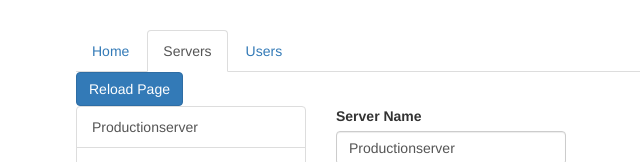
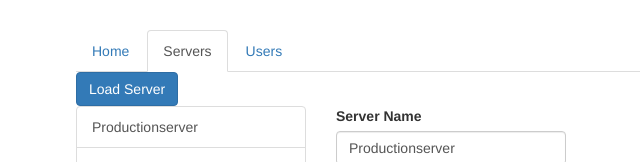
Before and after one commit to Timmesh/javaplayground, an Angular app in the folder Angular/UdemyCourse/routing-start/: page /servers in a window 1280 px wide. Shown: the top 162 px of the page, without its empty margins (189-829 px from the left). Built offline with nearby package versions, Linux system fonts and the light colour scheme.

Commit message:
Passing Query Parameters and Fragments

```diff
--- a/Angular/UdemyCourse/routing-start/src/app/app.module.ts
+++ b/Angular/UdemyCourse/routing-start/src/app/app.module.ts
@@ -16,7 +16,8 @@ const appRoutes: Routes = [
   { path: '', component: HomeComponent },
   { path: 'users', component: UsersComponent },
   { path: 'users/:id/:name', component: UserComponent },
-  { path: 'servers', component: ServersComponent }
+  { path: 'servers', component: ServersComponent },
+  { path: 'servers/:id/edit', component: ServerComponent }
 ];
 
 @NgModule({
--- a/Angular/UdemyCourse/routing-start/src/app/servers/servers.component.html
+++ b/Angular/UdemyCourse/routing-start/src/app/servers/servers.component.html
@@ -1,12 +1,10 @@
-<button (click)="reload()" class="btn btn-primary">Reload Page</button>
+<button (click)="reload()" class="btn btn-primary">Load Server</button>
 
 <div class="row">
   <div class="col-xs-12 col-sm-4">
     <div class="list-group">
-      <a
-        href="#"
-        class="list-group-item"
-        *ngFor="let server of servers">
+      <a [routerLink]="['/servers',1, 'edit']" [queryParams]="{'allowEdit': 1}" fragment="loading"
+        class="list-group-item" *ngFor="let server of servers">
         {{ server.name }}
       </a>
     </div>
--- a/Angular/UdemyCourse/routing-start/src/app/servers/servers.component.ts
+++ b/Angular/UdemyCourse/routing-start/src/app/servers/servers.component.ts
@@ -20,6 +20,6 @@ export class ServersComponent implements OnInit {
 
   reload() {
     // This will navigate with the relative path from this route
-    // this.router.navigate(['servers'], { relativeTo: this.route });
+    this.router.navigate(['/servers', 2, 'edit'], { queryParams: { allowEdit: 1 }, fragment: 'loading' });
   }
 }
```
